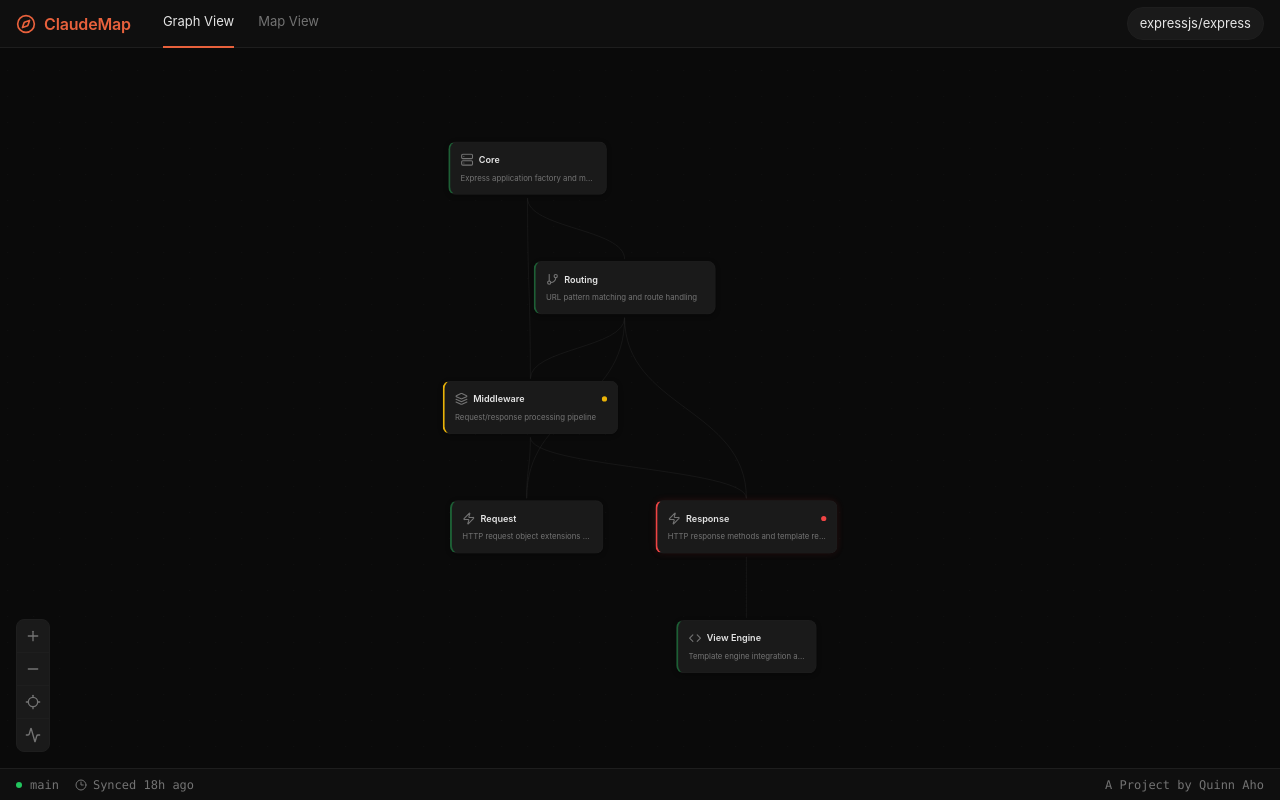
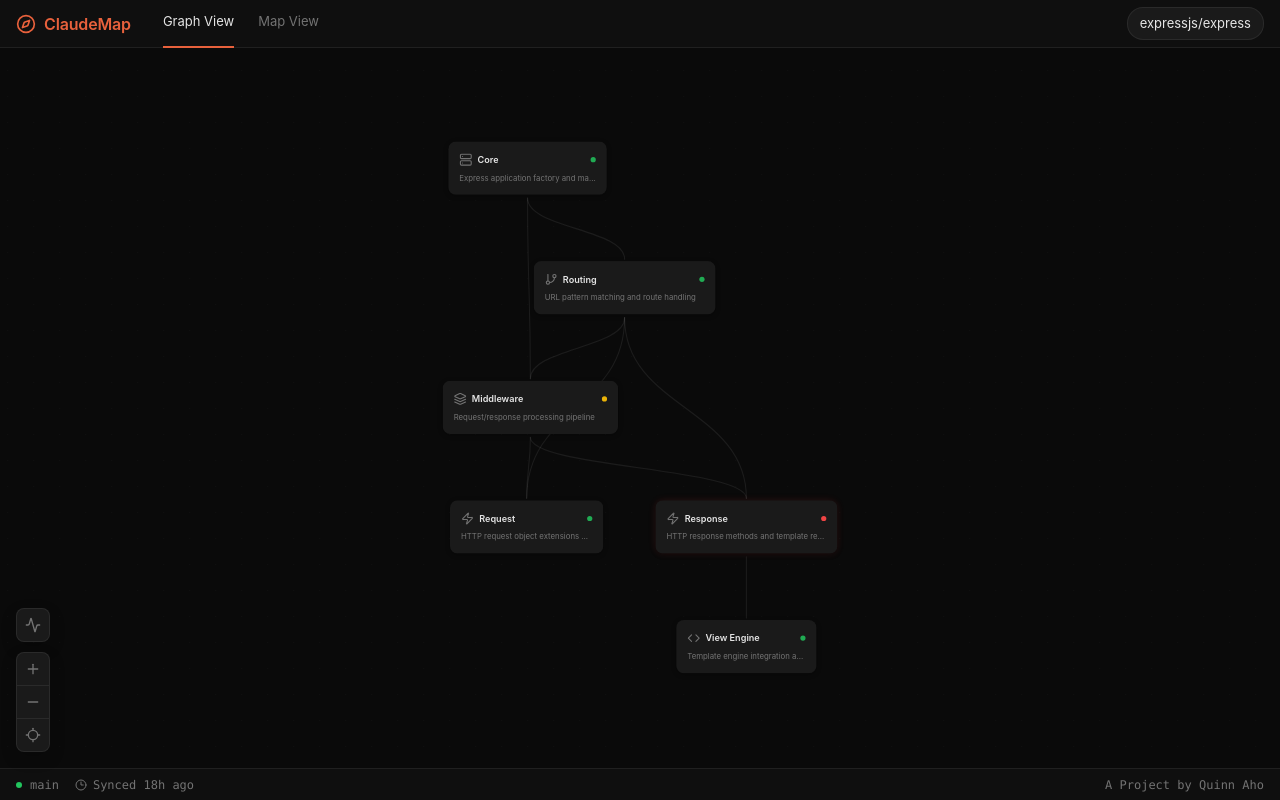
Before and after one commit to QuinnAho/claudemap, a React (Vite) app in the folder app/: page / in a window 1280 px wide. Built offline with nearby package versions, Linux system fonts and the light colour scheme.

Commit message:
node highlighting polish + health button abstraction

```diff
--- a/app/src/components/graph/CustomEdge.jsx
+++ b/app/src/components/graph/CustomEdge.jsx
@@ -18,17 +18,19 @@ export default function CustomEdge({
     sourcePosition,
     targetPosition,
   })
-  const strokeOpacity = data?.isHighlighted ? 0.8 : data?.isDimmed ? 0.1 : 0.4
-  const strokeWidth = data?.isHighlighted ? 1.8 : 1.5
+  const strokeOpacity = data?.isHighlighted ? 0.92 : data?.isDimmed ? 0.18 : 0.54
+  const strokeWidth = data?.isHighlighted ? 2.1 : 1.7
 
   return (
     <path
       id={id}
       d={edgePath}
       fill="none"
-      stroke="var(--border-light)"
+      stroke="rgba(255, 255, 255, 0.14)"
       strokeWidth={strokeWidth}
       strokeOpacity={strokeOpacity}
+      strokeLinecap="round"
+      strokeLinejoin="round"
       style={{
         transition: 'stroke-opacity 0.2s ease, stroke-width 0.2s ease',
       }}
--- a/app/src/components/graph/FileNode.jsx
+++ b/app/src/components/graph/FileNode.jsx
@@ -16,7 +16,7 @@ export default function FileNode({ data }) {
   const [isVisible, setIsVisible] = useState(false)
   const finalOpacity = isVisible ? (data.isDimmed ? 0.4 : 1) : 0
   const boxShadow = data.isSelected
-    ? '0 1px 4px rgba(0, 0, 0, 0.2), 0 0 0 1px rgba(232, 97, 60, 0.18)'
+    ? '0 1px 4px rgba(0, 0, 0, 0.2), 0 0 0 1px rgba(232, 97, 60, 0.55)'
     : '0 1px 4px rgba(0, 0, 0, 0.2)'
 
   useEffect(() => {
@@ -31,7 +31,7 @@ export default function FileNode({ data }) {
     <div
       style={{
         backgroundColor: 'var(--bg-card)',
-        border: '1px solid var(--border)',
+        border: '1px solid transparent',
         borderRadius: '8px',
         padding: '10px 14px',
         minWidth: '120px',
@@ -43,8 +43,7 @@ export default function FileNode({ data }) {
         justifyContent: 'space-between',
         gap: '8px',
         opacity: finalOpacity,
-        transition: 'opacity 0.18s ease, box-shadow 0.2s ease, border-color 0.2s ease',
-        borderColor: data.isSelected ? 'rgba(232, 97, 60, 0.65)' : 'var(--border)',
+        transition: 'opacity 0.18s ease, box-shadow 0.2s ease',
       }}
     >
       <Handle type="target" position={Position.Top} style={hiddenHandleStyle} />
--- a/app/src/components/graph/SystemNode.jsx
+++ b/app/src/components/graph/SystemNode.jsx
@@ -3,7 +3,7 @@ import { getNodeIcon } from './nodeIcons'
 import { getSystemNodeWidth, SYSTEM_NODE_MIN_HEIGHT } from './systemNodeSizing'
 
 const healthColors = {
-  green: 'rgba(34, 197, 94, 0.4)',
+  green: 'rgba(34, 197, 94, 0.85)',
   yellow: 'var(--health-yellow)',
   red: 'var(--health-red)',
 }
@@ -31,35 +31,30 @@ export default function SystemNode({ data }) {
   const Icon = getNodeIcon(data.icon)
   const width = getSystemNodeWidth(data.lineCount)
   const summary = truncateSummary(data.summary)
+  const selectionRing = data.isSelected ? ', 0 0 0 1px rgba(232, 97, 60, 0.55)' : ''
   const backgroundColor = data.healthOverlay
     ? healthBackgrounds[data.health] || healthBackgrounds.green
     : 'var(--bg-card)'
   const baseStyle = {
     backgroundColor,
-    border: '1px solid var(--border)',
-    borderLeft: `3px solid ${healthColors[data.health] || healthColors.green}`,
+    border: '1px solid transparent',
     borderRadius: '12px',
     padding: '16px',
     width: `${width}px`,
     minHeight: `${SYSTEM_NODE_MIN_HEIGHT}px`,
-    boxShadow: '0 2px 8px rgba(0, 0, 0, 0.3)',
+    boxShadow: `0 2px 8px rgba(0, 0, 0, 0.3)${selectionRing}`,
     cursor: 'pointer',
     display: 'flex',
     flexDirection: 'column',
     gap: '10px',
     opacity: data.isDimmed ? 0.4 : 1,
     transition:
-      'opacity 0.2s ease, box-shadow 0.2s ease, border-color 0.2s ease, background-color 0.2s ease',
+      'opacity 0.2s ease, box-shadow 0.2s ease, background-color 0.2s ease',
   }
 
   if (data.health === 'red') {
     baseStyle.boxShadow =
-      '0 2px 8px rgba(0, 0, 0, 0.3), 0 0 12px rgba(239, 68, 68, 0.15)'
-  }
-
-  if (data.isSelected) {
-    baseStyle.borderColor = 'rgba(232, 97, 60, 0.65)'
-    baseStyle.boxShadow = `${baseStyle.boxShadow}, 0 0 0 1px rgba(232, 97, 60, 0.18)`
+      `0 2px 8px rgba(0, 0, 0, 0.3), 0 0 12px rgba(239, 68, 68, 0.15)${selectionRing}`
   }
 
   return (
@@ -98,7 +93,7 @@ export default function SystemNode({ data }) {
           </span>
         </div>
 
-        {data.health && data.health !== 'green' && (
+        {data.health && (
           <div
             style={{
               width: '8px',
--- a/app/src/components/ui/ZoomControls.jsx
+++ b/app/src/components/ui/ZoomControls.jsx
@@ -6,6 +6,13 @@ export default function ZoomControls() {
   const { zoomIn, zoomOut, fitView } = useReactFlow()
   const healthOverlay = useGraphStore((state) => state.healthOverlay)
   const setHealthOverlay = useGraphStore((state) => state.setHealthOverlay)
+  const islandStyle = {
+    backgroundColor: 'var(--bg-card)',
+    border: '1px solid var(--border)',
+    borderRadius: '8px',
+    overflow: 'hidden',
+    boxShadow: '0 6px 16px rgba(0, 0, 0, 0.18)',
+  }
 
   const getButtonStyle = (isActive = false) => ({
     width: '32px',
@@ -36,15 +43,25 @@ export default function ZoomControls() {
         position: 'absolute',
         bottom: '16px',
         left: '16px',
-        backgroundColor: 'var(--bg-card)',
-        border: '1px solid var(--border)',
-        borderRadius: '8px',
         display: 'flex',
         flexDirection: 'column',
-        overflow: 'hidden',
+        gap: '10px',
         zIndex: 10,
       }}
     >
+      <div style={islandStyle}>
+        <button
+          style={getButtonStyle(healthOverlay)}
+          onClick={() => setHealthOverlay(!healthOverlay)}
+          onMouseEnter={(event) => setHoverColor(event, { hover: true, active: healthOverlay })}
+          onMouseLeave={(event) => setHoverColor(event, { hover: false, active: healthOverlay })}
+          aria-label="Toggle health overlay"
+        >
+          <Activity size={16} />
+        </button>
+      </div>
+
+      <div style={islandStyle}>
         <button
           style={getButtonStyle()}
           onClick={() => zoomIn({ duration: 300 })}
@@ -74,16 +91,7 @@ export default function ZoomControls() {
         >
           <Locate size={16} />
         </button>
-      <div style={dividerStyle} />
-      <button
-        style={getButtonStyle(healthOverlay)}
-        onClick={() => setHealthOverlay(!healthOverlay)}
-        onMouseEnter={(event) => setHoverColor(event, { hover: true, active: healthOverlay })}
-        onMouseLeave={(event) => setHoverColor(event, { hover: false, active: healthOverlay })}
-        aria-label="Toggle health overlay"
-      >
-        <Activity size={16} />
-      </button>
+      </div>
     </div>
   )
 }
--- a/app/src/styles/globals.css
+++ b/app/src/styles/globals.css
@@ -5,8 +5,8 @@
   --bg-panel: #111111;
   --bg-card: #1a1a1a;
   --bg-topbar: #0f0f0f;
-  --border: #1e1e1e;
-  --border-light: #2a2a2a;
+  --border: rgba(255, 255, 255, 0.07);
+  --border-light: rgba(255, 255, 255, 0.1);
   --text-primary: #e5e5e5;
   --text-secondary: #737373;
   --text-muted: #525252;
```
Lines whose indentation alone changed are shown as unchanged.
